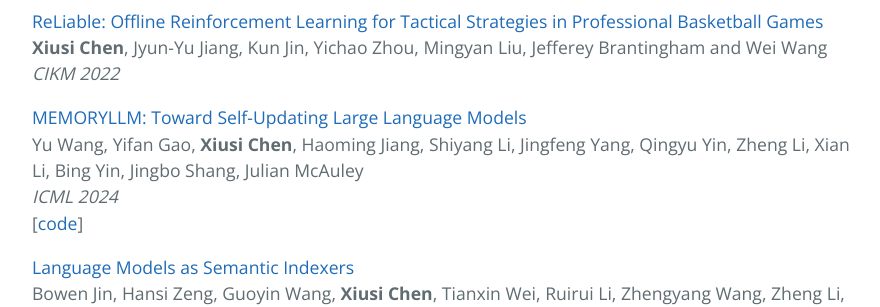
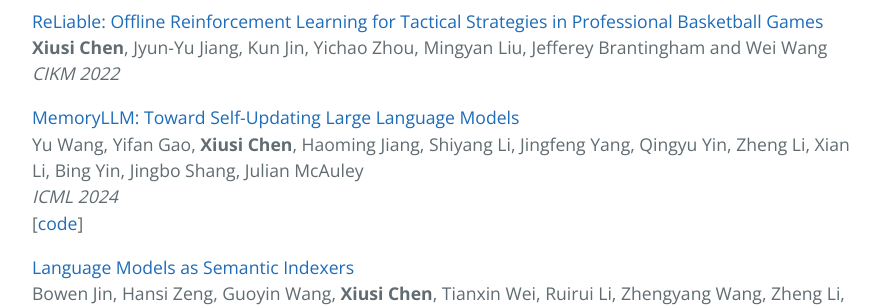
Before and after one commit to xiusic/xiusic.github.io, a Jekyll site: the page built from index.md, in a window 1280 px wide and 900 px high, scrolled down 2326 px. Shown: the part 155-462 px from the top of the window, without its empty margins (192-1072 px from the left). Built offline with Jekyll 4.4.1, drawn with Linux system fonts in a browser that asks for light colours; our own code applies the rules of GitHub Pages for plain Markdown files.

```diff
--- a/index.md
+++ b/index.md
@@ -93,7 +93,7 @@ _CIKM 2022_
 **Xiusi Chen**, Jyun-Yu Jiang, Kun Jin, Yichao Zhou, Mingyan Liu, Jefferey Brantingham and Wei Wang
 _CIKM 2022_
 
-[MEMORYLLM: Toward Self-Updating Large Language Models](https://arxiv.org/pdf/2402.04624)
+[MemoryLLM: Toward Self-Updating Large Language Models](https://arxiv.org/pdf/2402.04624)
 Yu Wang, Yifan Gao, **Xiusi Chen**, Haoming Jiang, Shiyang Li, Jingfeng Yang, Qingyu Yin, Zheng Li, Xian Li, Bing Yin, Jingbo Shang, Julian McAuley
 _ICML 2024_
 \[[code](https://github.com/wangyu-ustc/MemoryLLM)\]
```
